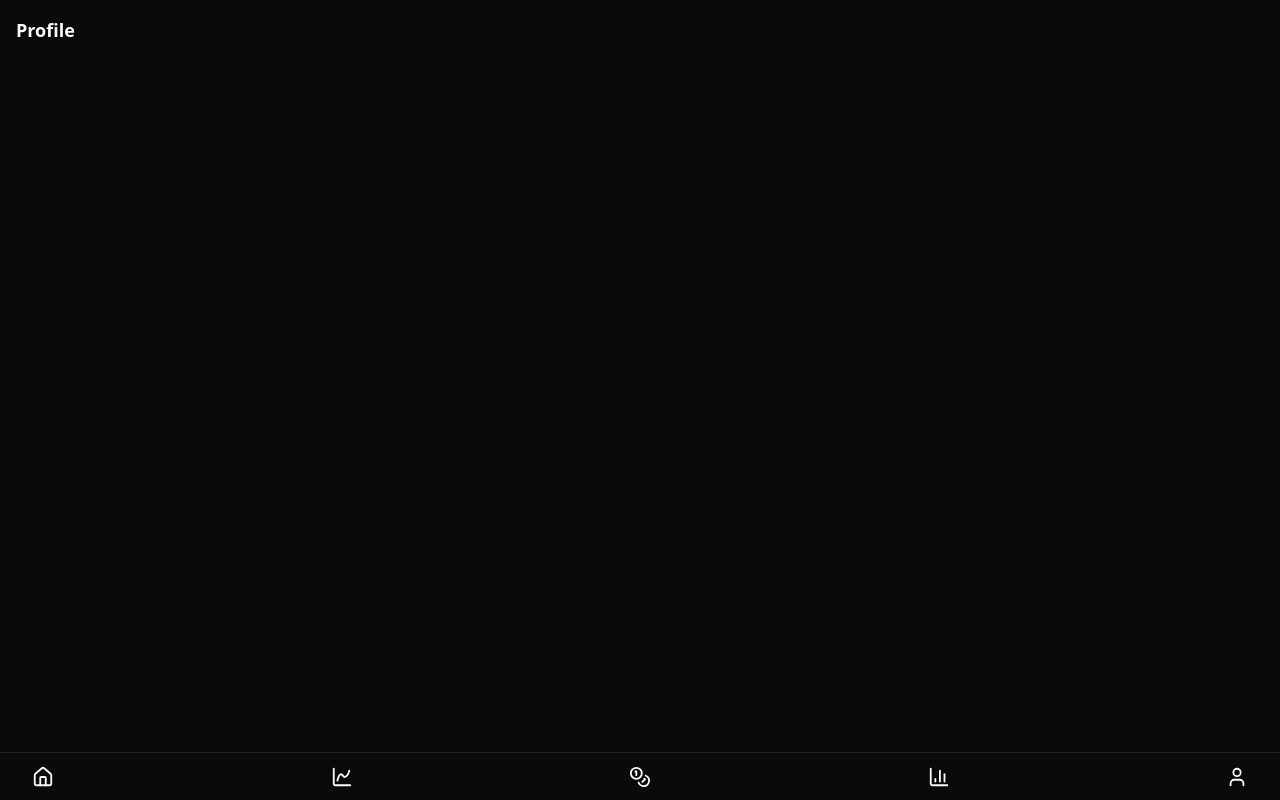
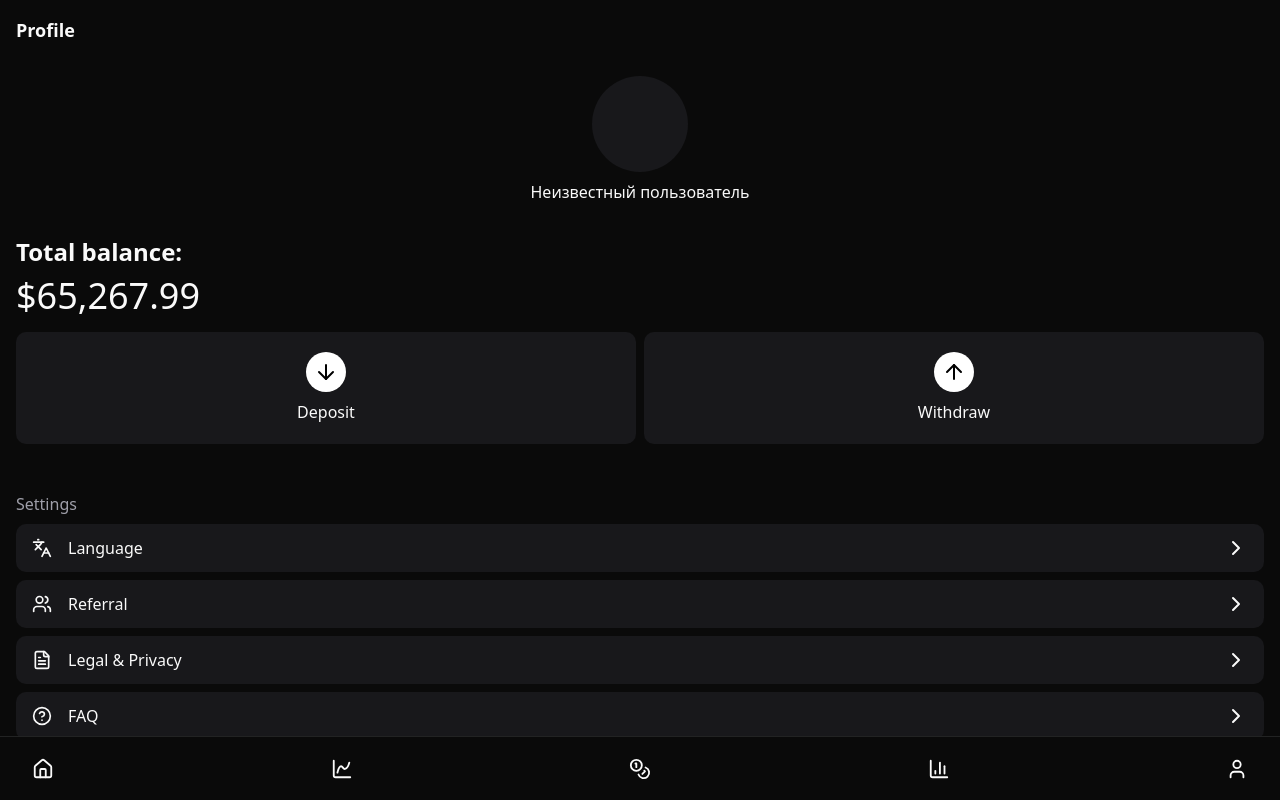
Before and after one commit to boro-dach/nixtradebot, a Next.js app in the folder web/: page /profile in a window 1280 px wide. Built offline with nearby package versions, Linux system fonts and the light colour scheme.

Commit message:
profile page, fix navbar

```diff
--- a/web/app/page.tsx
+++ b/web/app/page.tsx
@@ -1,53 +1,14 @@
 "use client";
 import { useTelegramStore, telegramSelectors } from "@/entities/telegram";
-import Balance from "@/widgets/balance/ui/balance";
-import Deposit from "@/features/deposit/ui/deposit";
-import Help from "@/features/help/ui/help";
-import Trade from "@/features/trade/ui/trade";
-import Withdraw from "@/features/withdraw/ui/withdraw";
-import ActivesList from "@/widgets/actives-list/ui/actives-list";
 import { Button } from "@/shared/ui/button";
-import { Card, CardContent, CardHeader, CardTitle } from "@/shared/ui/card";
-import { Badge } from "@/shared/ui/badge";
-import { Progress } from "@/shared/ui/progress";
 import {
   DropdownMenu,
   DropdownMenuContent,
   DropdownMenuItem,
 } from "@/shared/ui/dropdown-menu";
 import { DropdownMenuTrigger } from "@radix-ui/react-dropdown-menu";
-import {
-  Ellipsis,
-  List,
-  Share2,
-  Star,
-  TrendingUp,
-  TrendingDown,
-  ArrowUpRight,
-  BarChart3,
-  Users,
-  Home,
-  MessageSquare,
-  Settings,
-  User,
-} from "lucide-react";
+import { List, Share2, Star, TrendingDown } from "lucide-react";
 import { useState } from "react";
-import {
-  Area,
-  AreaChart,
-  CartesianGrid,
-  ResponsiveContainer,
-  XAxis,
-  YAxis,
-} from "recharts";
-import {
-  ChartConfig,
-  ChartContainer,
-  ChartLegend,
-  ChartLegendContent,
-  ChartTooltip,
-  ChartTooltipContent,
-} from "@/shared/ui/chart";
 import ChartWithTimescale from "@/widgets/chart-with-timescale/ui/ChartWithTimescale";
 import { StablecoinMarketCapWidget } from "@/widgets/stablecoin-market-cap/ui/StablecoinMarketCap";
 import { DEXsVolumeWidget } from "@/widgets/dexs-volume/ui/DEXsVolume";
@@ -68,7 +29,6 @@ const Main = () => {
       <div className="flex flex-col mt-4 pb-0">
         <div className="flex flex-row items-center justify-between">
           <div className="flex flex-row gap-2 items-center">
-            {displayName}
             <DropdownMenu>
               <DropdownMenuTrigger asChild>
                 <Button
--- a/web/app/profile/page.tsx
+++ b/web/app/profile/page.tsx
@@ -1,10 +1,52 @@
+"use client";
+
+import {
+  telegramSelectors,
+  useTelegramStore,
+} from "@/entities/telegram/model/store";
+import SettingsList from "@/widgets/settings-list/ui/SettingsList";
+import { ArrowDown, ArrowUp } from "lucide-react";
+import Link from "next/link";
 import React from "react";
 
 const Profile = () => {
+  const displayName = useTelegramStore(telegramSelectors.displayName);
+
   return (
     <div className="flex flex-col mx-4 gap-4">
       <div className="flex flex-row justify-between items-center mt-4">
         <p className="text-lg font-semibold">Profile</p>
+      </div>
+      <div className="flex flex-col items-center gap-2 w-full mt-4">
+        <div className="bg-zinc-900 p-12 rounded-full"></div>
+        <p>{displayName}</p>
+      </div>
+      <div className="flex flex-col gap-2 mt-4">
+        <p className="font-semibold text-2xl">Total balance:</p>
+        <p className="text-4xl">$65,267.99</p>
+      </div>
+      <div className="grid grid-cols-2 grid-rows-1 gap-2 h-28">
+        <Link
+          href={"/deposit"}
+          className="flex flex-col items-center justify-center gap-2 rounded-lg p-4 bg-zinc-900"
+        >
+          <div className="bg-white p-2 rounded-full">
+            <ArrowDown color="black" />
+          </div>
+          <p>Deposit</p>
+        </Link>
+        <Link
+          href={"/withdraw"}
+          className="flex flex-col items-center justify-center gap-2 rounded-lg p-4 bg-zinc-900"
+        >
+          <div className="bg-white p-2 rounded-full">
+            <ArrowUp color="black" />
+          </div>
+          <p>Withdraw</p>
+        </Link>
+      </div>
+      <div className="mt-8">
+        <SettingsList />
       </div>
     </div>
   );
--- /dev/null
+++ b/web/entities/settings-item/model/types.ts
@@ -0,0 +1,7 @@
+import { ReactNode } from "react";
+
+export interface SettingsItemProps {
+  title: string;
+  icon: ReactNode;
+  link: string;
+}
--- /dev/null
+++ b/web/entities/settings-item/ui/SettingsItem.tsx
@@ -0,0 +1,21 @@
+import React from "react";
+import { SettingsItemProps } from "../model/types";
+import Link from "next/link";
+import { ChevronRight } from "lucide-react";
+
+const SettingsItem = ({ title, icon, link }: SettingsItemProps) => {
+  return (
+    <Link
+      href={link}
+      className="flex flex-row items-center justify-between p-4 h-12 bg-zinc-900 rounded-lg"
+    >
+      <div className="flex flex-row items-center gap-4">
+        {icon}
+        <p>{title}</p>
+      </div>
+      <ChevronRight />
+    </Link>
+  );
+};
+
+export default SettingsItem;
--- a/web/widgets/navbar/ui/navbar.tsx
+++ b/web/widgets/navbar/ui/navbar.tsx
@@ -5,7 +5,7 @@ import React from "react";
 
 const Navbar = () => {
   return (
-    <div className="flex flex-row items-center justify-between border-t min-h-12 px-8">
+    <div className="fixed bottom-0 left-0 right-0 flex flex-row items-center justify-between border-t min-h-16 px-8 bg-background z-50">
       <Link href={"/"}>
         <Home size={22} />
       </Link>
--- /dev/null
+++ b/web/widgets/settings-list/ui/SettingsList.tsx
@@ -0,0 +1,33 @@
+import SettingsItem from "@/entities/settings-item/ui/SettingsItem";
+import { CircleQuestionMark, FileText, Languages, Users } from "lucide-react";
+import React from "react";
+
+const SettingsList = () => {
+  return (
+    <div className="flex flex-col gap-2">
+      <p className="text-zinc-400">Settings</p>
+      <SettingsItem
+        title="Language"
+        icon={<Languages size={20} />}
+        link="/languages"
+      />
+      <SettingsItem
+        title="Referral"
+        icon={<Users size={20} />}
+        link="/referral"
+      />
+      <SettingsItem
+        title="Legal & Privacy"
+        icon={<FileText size={20} />}
+        link="/legal"
+      />
+      <SettingsItem
+        title="FAQ"
+        icon={<CircleQuestionMark size={20} />}
+        link="/faq"
+      />
+    </div>
+  );
+};
+
+export default SettingsList;
```
